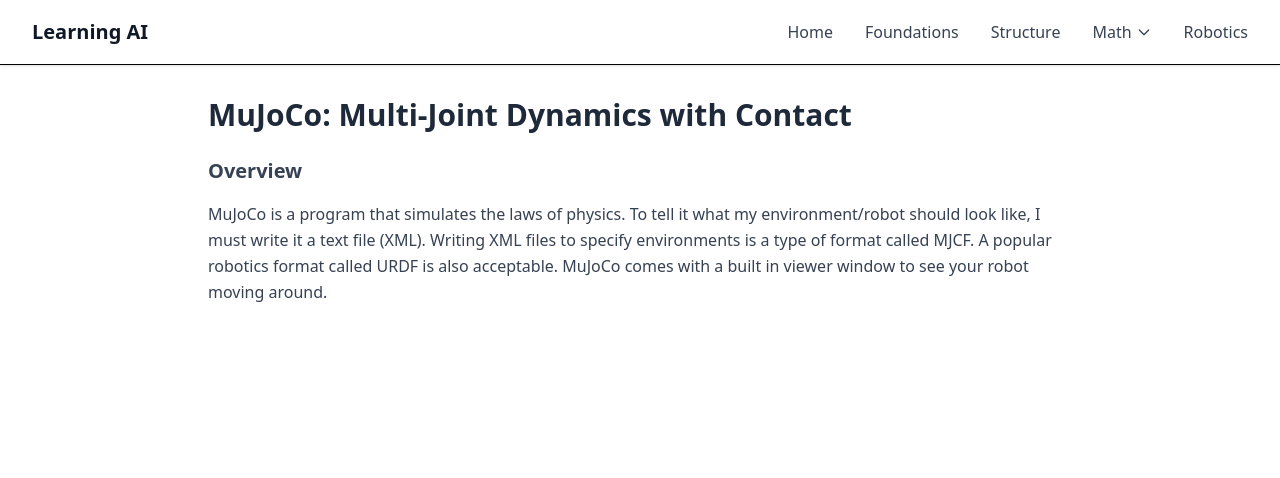
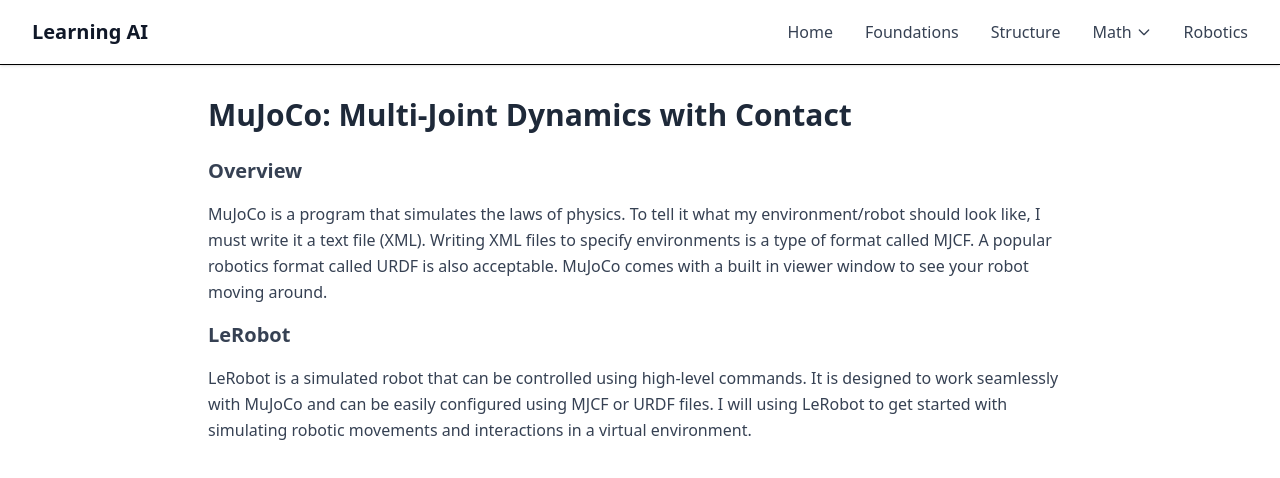
Before and after one commit to WilliamGiammona/learning-ai, a Next.js app: page /robotics in a window 1280 px wide. Shown: the top 478 px of the page. Built offline with nearby package versions, Linux system fonts and the light colour scheme.

Commit message:
Added LeRobot

```diff
--- a/app/robotics/page.tsx
+++ b/app/robotics/page.tsx
@@ -17,7 +17,14 @@ const page = () => {
           acceptable. MuJoCo comes with a built in viewer window to see your
           robot moving around.
         </p>
-        <p></p>
+        <h3 className="text-xl font-semibold">LeRobot</h3>
+        <p>
+          LeRobot is a simulated robot that can be controlled using high-level
+          commands. It is designed to work seamlessly with MuJoCo and can be
+          easily configured using MJCF or URDF files. I will using LeRobot to
+          get started with simulating robotic movements and interactions in a
+          virtual environment.
+        </p>
       </div>
     </div>
   );
```
